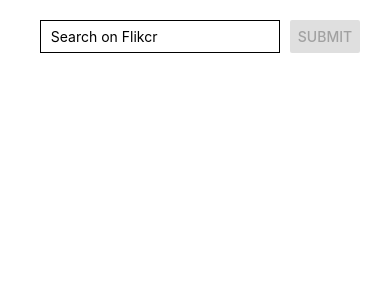
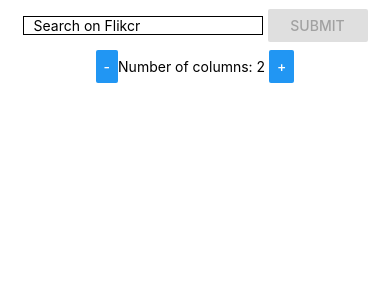
Before and after one commit to bhupendrasharma18/FlickrSearch-ReactNative, a React Native app in the folder FlickrSearch/: screen / in a window 390 px wide. Shown: the top 300 px of the page. Built offline with nearby package versions, Linux system fonts and the light colour scheme; what react-native would draw is missing.

Commit message:
column modifier for flatlist

```diff
--- /dev/null
+++ b/FlickrSearch/Flickr/components/ColumnModifier.js
@@ -0,0 +1,21 @@
+import React from 'react';
+import { Text, View, Button, StyleSheet } from 'react-native';
+
+const componentName = (props) => (
+    <View style={styles.container}>
+        <Button title='-' onPress={props.decreament}></Button>
+<Text>Number of columns: {props.count} </Text>
+        <Button title='+' onPress={props.increament}></Button>
+    </View>
+);
+
+const styles = StyleSheet.create({
+    container: {
+      alignItems: 'center',
+      justifyContent: 'center',
+      flexDirection: 'row',
+      marginTop: 10,
+    }
+  });
+
+export default componentName;
--- a/FlickrSearch/Flickr/components/GalleryComponent.js
+++ b/FlickrSearch/Flickr/components/GalleryComponent.js
@@ -39,11 +39,12 @@
           <FlatList
             data={this.props.data}
             numColumns={this.props.columns}
-            renderItem={({ item }) => <Item title={item.title} imgUrl={item.url_s} itemWidth={this.state.itemWidth} />}
+            renderItem={({ item }) => <Item title={item.title} imgUrl={item.url_s} itemWidth={this.props.itemWidth} />}
             keyExtractor={item => item.id}
             onEndReached={this.loadMore}
             onEndReachedThreshold={0.3}
             initialNumToRender={5}
+            key={this.props.columns}
           />
         </View>
       </View>
--- a/FlickrSearch/Flickr/components/SearchComponent.js
+++ b/FlickrSearch/Flickr/components/SearchComponent.js
@@ -1,5 +1,5 @@
 import React, { Component } from 'react';
-import { View, StyleSheet, TextInput, Button } from 'react-native';
+import { View, StyleSheet, TextInput, Button, TouchableHighlight } from 'react-native';
 
 class SearchComponent extends Component {
   constructor(props) {
@@ -27,7 +27,10 @@
       <View style={styles.container}>
         <View style={styles.searchContainer}>
           <TextInput style={styles.textInput} placeholder='Search on Flikcr' onChangeText={this.handleInputText}></TextInput>
-          <Button title='Submit' onPress={this.actionSubmit} disabled={!this.state.canSubmit}></Button>
+          {/* <Button style={styles.button} title='Submit' onPress={this.actionSubmit} disabled={!this.state.canSubmit}></Button> */}
+          <TouchableHighlight style ={styles.button}>
+            <Button title='Submit' onPress={this.actionSubmit} disabled={!this.state.canSubmit}></Button>
+          </TouchableHighlight>
         </View>
       </View>
     );
@@ -41,16 +44,22 @@
   },
   searchContainer: {
     flexDirection: 'row',
-    top: 20,
+    top: 5,
+    marginLeft: 2,
+    marginRight: 2,
+    height: 40,
+    alignItems: 'center',
   },
   textInput: {
     flex: 1,
-    borderWidth: 1,
+    borderWidth: 0.5,
     borderColor: 'black',
-    marginLeft: 10,
-    marginRight: 10,
+    marginRight: 5,
     paddingHorizontal: 10,
   },
+  button: {
+    width: 100,
+  }
 });
 
 export default SearchComponent;
--- a/FlickrSearch/Flickr/index.js
+++ b/FlickrSearch/Flickr/index.js
@@ -1,10 +1,12 @@
 import React, { Component } from 'react';
-import { View, AsyncStorage } from 'react-native';
+import { View, AsyncStorage, Dimensions } from 'react-native';
 import Search from './components/SearchComponent';
 import Gallery from './components/GalleryComponent';
+import ColumnModifier from './components/ColumnModifier';
 import axios from 'axios';
 
 const API_KEY = '3264f8a3442962793f611977d2589e03'
+const SCREEN_WIDTH = Dimensions.get('window').width;
 
 class Flickr extends Component {
   constructor(props) {
@@ -13,6 +15,7 @@
       flickrData: null,
       pageNo: 0,
       searchedText: "",
+      columns: 2,
     };
     this.timer
   }
@@ -103,24 +106,41 @@
 
   resetAndSearch = (text) => {
     this.setState({
+      ...this.state,
       flickrData: null,
       pageNo: 0,
       searchedText: text
     }, this.requestData(text))
   }
 
+  increaseColumn = () => {
+    if (this.state.columns < 4) {
+      this.setState((prevState) => ({
+        ...prevState,
+        columns: prevState.columns + 1
+      }))
+    }
+  }
+
+  decreaseColumn = () => {
+    if (this.state.columns > 2) {
+      this.setState((prevState) => ({
+        ...prevState,
+        columns: prevState.columns - 1
+      }))
+    }
+  }
+
   render() {
-    // const list = this.state.flickrData && this.state.flickrData.photos && this.state.flickrData.photos.photo ?
-    //   <Gallery data={this.state.flickrData.photos.photo} columns={1} loadMore={this.loadMore}></Gallery> : null
+    console.log('columns');
 
-    // const list = this.state.flickrData && this.state.flickrData.photo ?
-    //   <Gallery data={this.state.flickrData.photo} columns={1} loadMore={this.loadMore}></Gallery> : null
-    const list = (this.state.flickrData) ? <Gallery data={this.state.flickrData.photo} columns={2} loadMore={this.loadMore}></Gallery> : null
+    console.log(this.state.columns);
+    const list = (this.state.flickrData) ? <Gallery data={this.state.flickrData.photo} columns={this.state.columns} loadMore={this.loadMore} itemWidth={SCREEN_WIDTH / this.state.columns}></Gallery> : null
     return (
       <View>
         <Search search={this.resetAndSearch}></Search>
+        <ColumnModifier increament={this.increaseColumn} decreament={this.decreaseColumn} count={this.state.columns}></ColumnModifier>
         {list}
-        {/* <Gallery data={DATA.photos.photo} columns={1} loadMore={this.loadMore}></Gallery> */}
       </View>
     );
   }
```
